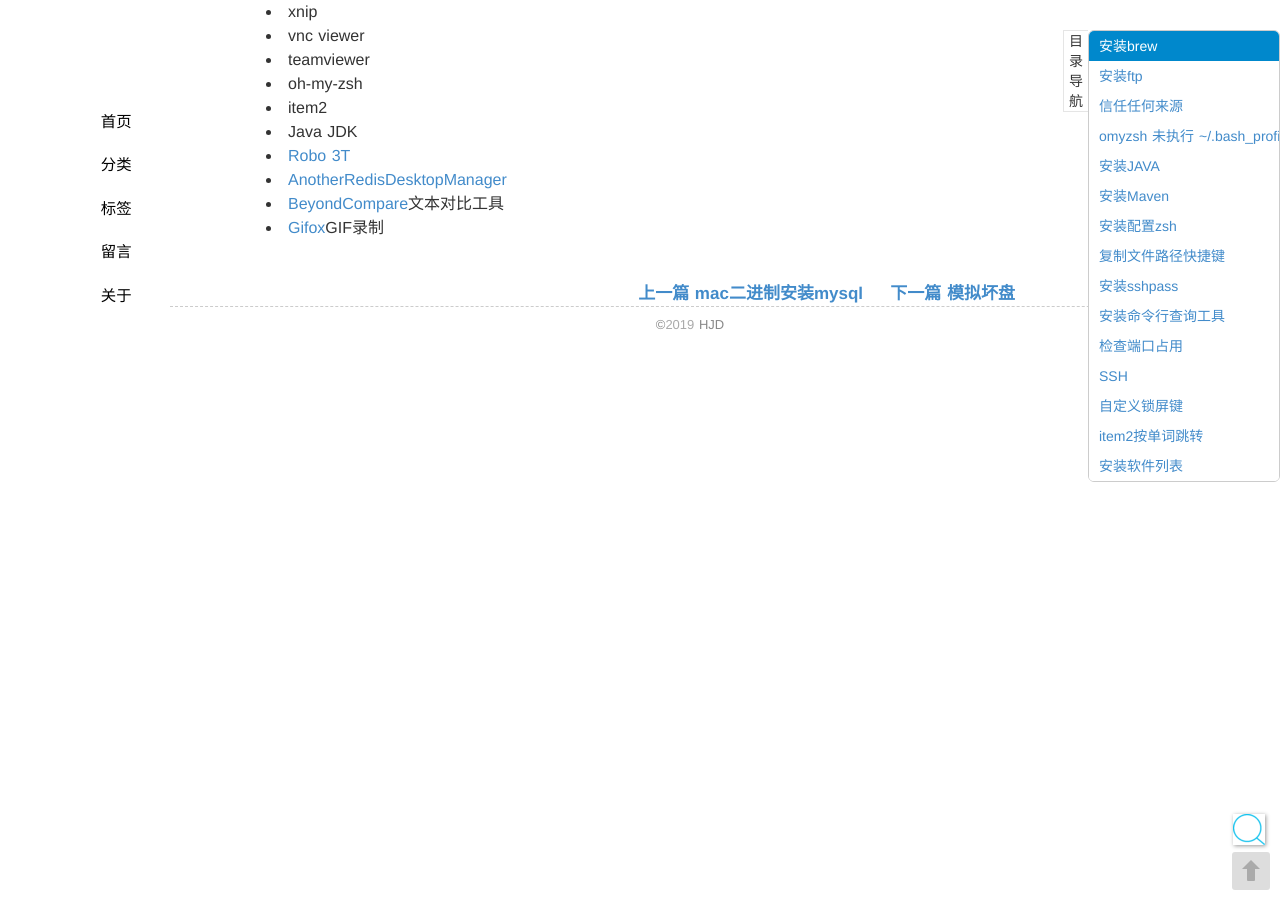
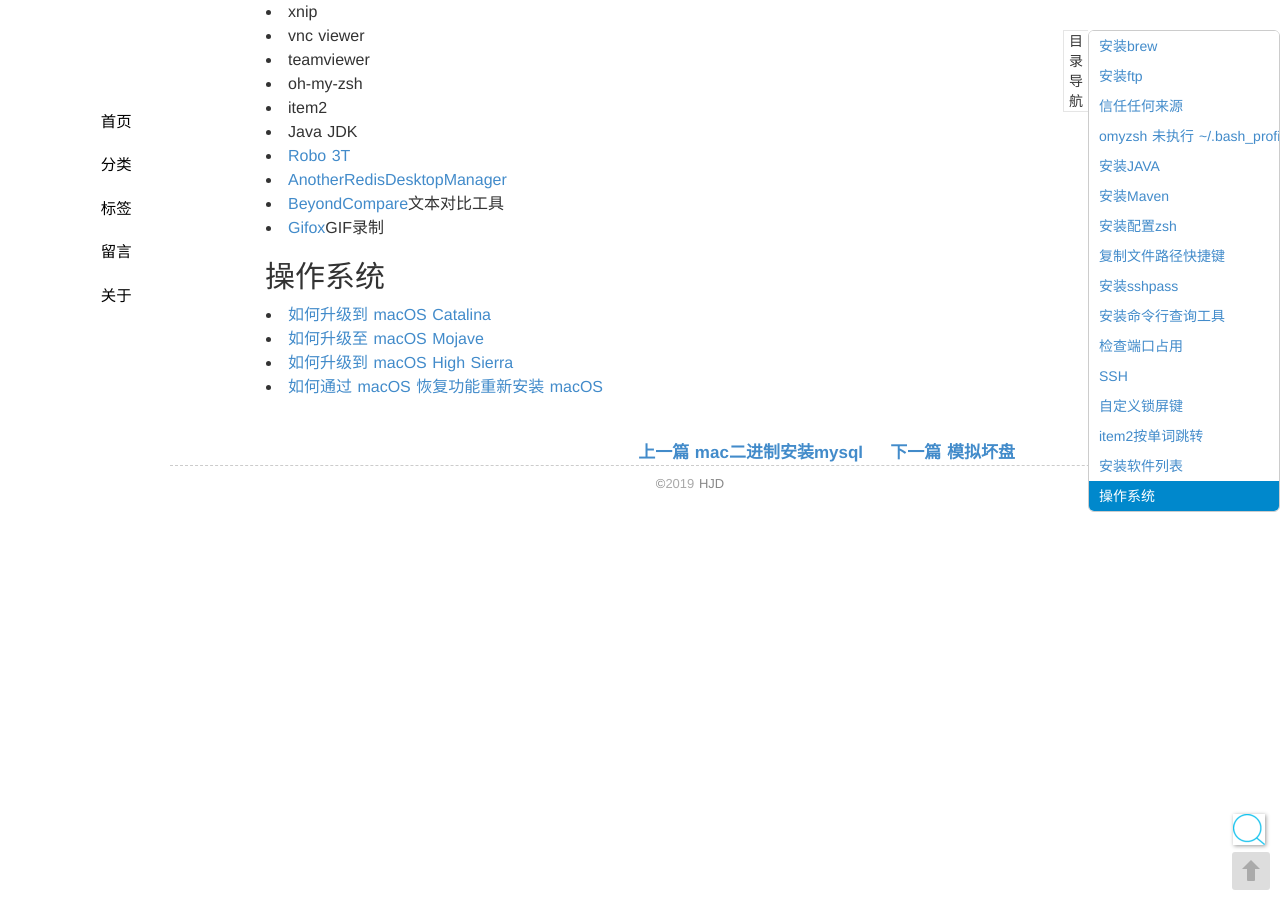
Before and after one commit to seekplum/seekplum.github.io, a Jekyll site: the page built from _posts/2018-04-27-mac-operation.md, in a window 1280 px wide and 900 px high, scrolled down 5650 px. Built offline with Jekyll 4.4.1, drawn with Linux system fonts in a browser that asks for light colours; comment, search, counter and statistics services are not loaded.

Commit message:
ADD: macos操作系统更新

```diff
--- a/_posts/2018-04-27-mac-operation.md
+++ b/_posts/2018-04-27-mac-operation.md
@@ -250,3 +250,10 @@ Preferences -> Profiles -> Keys -> Load Preset.. -> Natural Text Editing
 * [AnotherRedisDesktopManager](https://github.com/qishibo/AnotherRedisDesktopManager/releases)
 * [BeyondCompare](https://www.scootersoftware.com/download.php)文本对比工具
 * [Gifox](https://gifox.io/)GIF录制
+
+## 操作系统
+
+* [如何升级到 macOS Catalina](https://support.apple.com/zh-cn/HT201475)
+* [如何升级至 macOS Mojave](https://support.apple.com/zh-cn/macos/mojave)
+* [如何升级到 macOS High Sierra](https://support.apple.com/zh-cn/HT208969)
+* [如何通过 macOS 恢复功能重新安装 macOS](https://support.apple.com/zh-cn/HT204904)
```
